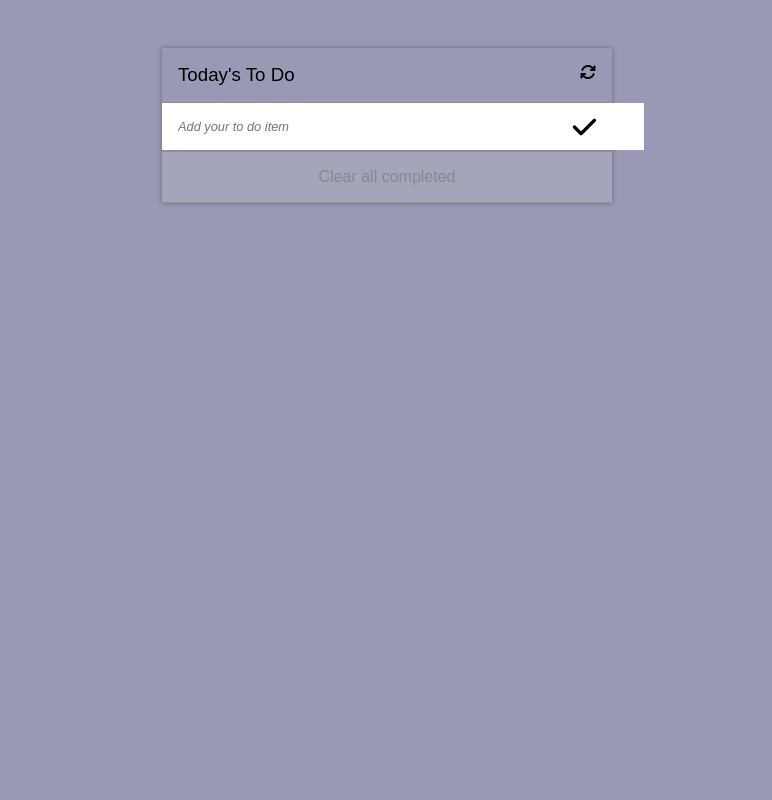
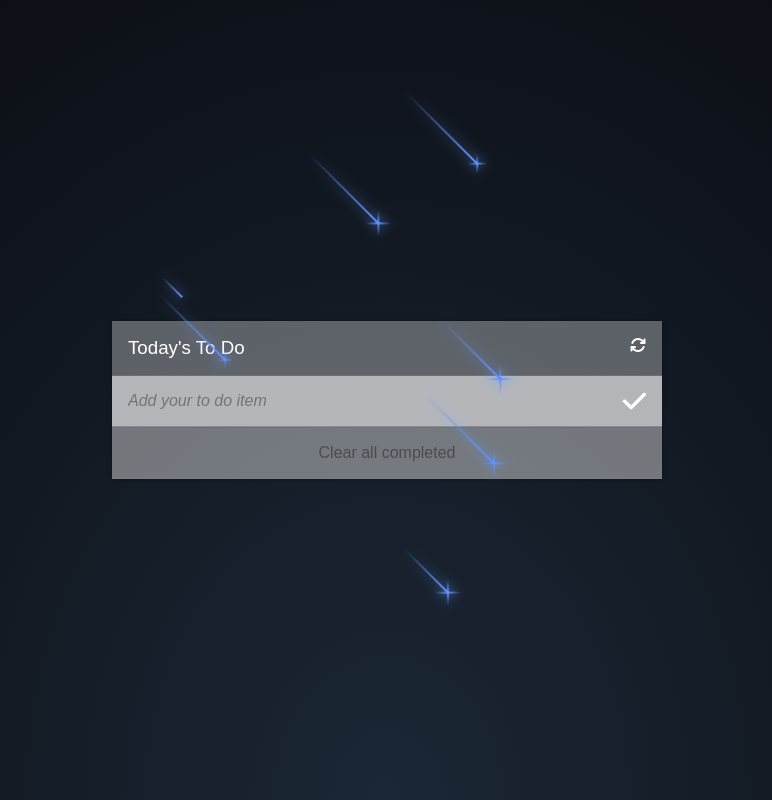
Before and after one commit to ulisesedu7/To-Do-List-Project, a website built with webpack: page src/index.html in a window 1280 px wide. Shown: the whole page, without its empty margins (253-1025 px from the left). Built offline with nearby package versions, Linux system fonts and the light colour scheme.

Commit message:
Fix styling issue when including the background

```diff
--- a/src/index.html
+++ b/src/index.html
@@ -15,7 +15,7 @@
 <body>
   <main>
     <!-- Background Start -->
-    <!-- <div class="night">
+    <div class="night">
       <div class="shooting_star"></div>
       <div class="shooting_star"></div>
       <div class="shooting_star"></div>
@@ -36,7 +36,7 @@
       <div class="shooting_star"></div>
       <div class="shooting_star"></div>
       <div class="shooting_star"></div>
-    </div> -->
+    </div>
     <!-- Background End -->
 
     <section id="main-container">
--- a/src/index.js
+++ b/src/index.js
@@ -1,5 +1,5 @@
 // CSS styles import
-// import './styles/background.scss';
+import './styles/background.scss';
 import './styles/style.scss';
 
 // Import functionalities of adding and removing
--- a/src/styles/style.scss
+++ b/src/styles/style.scss
@@ -4,23 +4,21 @@
   font-weight: normal;
   font-family: Arial, 'Courier New', Courier, monospace;
   letter-spacing: normal;
+  color: #fff;
 }
 
 i {
   cursor: pointer;
 }
 
-body {
-  background-color: rgb(153, 153, 181);
-}
-
 /*
   Styles of the main container
 */
 #main-container {
-  width: 60vw;
-  max-width: 450px;
-  margin: 3rem auto;
+  background-color: rgba(255, 255, 255, 0.313);
+  width: 70vw;
+  max-width: 550px;
+  margin: 0 auto;
   box-shadow: 0 0 5px 0 rgba(0, 0, 0, 0.336);
 }
 
@@ -39,26 +37,24 @@ body {
 }
 
 .form {
-  position: relative;
+  background-color: inherit;
+  display: flex;
+  justify-content: space-between;
   width: 100%;
 
   &__input {
+    background-color: inherit;
     width: 100%;
     padding: 1rem;
     border: none;
     outline: none;
     font-style: italic;
-    font-size: 0.8rem;
+    font-size: 1rem;
   }
 
 
   &__btn {
-    position: absolute;
-    top: 50%;
-    right: 0;
-    transform: translateY(-50%);
-    -webkit-transform: translateY(-50%);
-    background-color: transparent;
+    background-color: inherit;
     border: none;
     padding-right: 1rem;
   }
@@ -88,7 +84,7 @@ body {
 #clear-completed {
   text-align: center;
   padding: 1rem;
-  color: rgba(128, 128, 128, 0.76);
+  color: rgba(62, 62, 62, 0.76);
   background-color: rgba(204, 204, 204, 0.2);
 }
 
@@ -110,7 +106,7 @@ Classes to add for the remove
 }
 
 .new-background {
-  background-color: #fffed3;
+  background-color: #777645;
 }
 
 .fa-trash-can {
```
